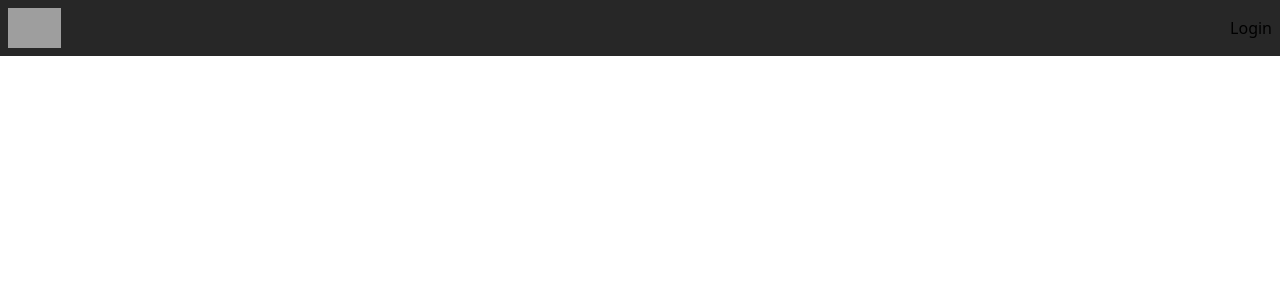
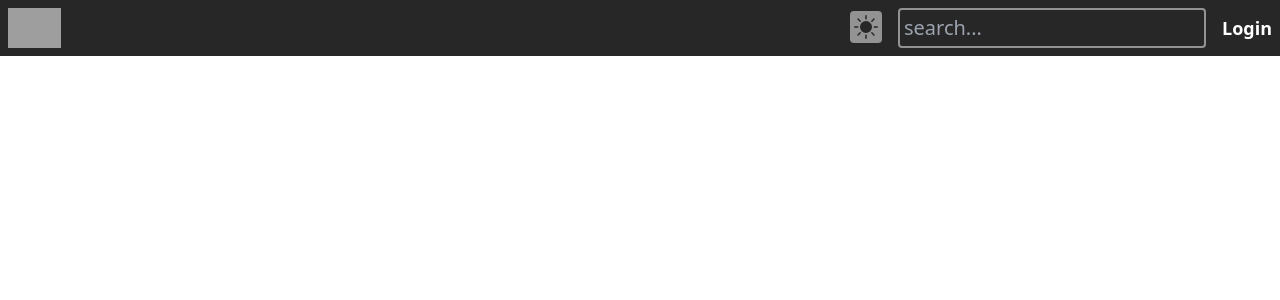
Before and after one commit to FENNICH-Soufiane/movies_front, a React (Create React App) app: page / in a window 1280 px wide. Shown: the top 300 px of the page. Built offline with nearby package versions, Linux system fonts and the light colour scheme; grey boxes are pictures that could not be loaded.

Commit message:
using react-icons

```diff
--- a/package.json
+++ b/package.json
@@ -8,6 +8,7 @@
     "@testing-library/user-event": "^13.5.0",
     "react": "^18.3.1",
     "react-dom": "^18.3.1",
+    "react-icons": "^5.3.0",
     "react-scripts": "5.0.1",
     "web-vitals": "^2.1.4"
   },
--- a/src/components/user/Navbar.jsx
+++ b/src/components/user/Navbar.jsx
@@ -1,4 +1,5 @@
 import React from "react";
+import { BsFillSunFill } from "react-icons/bs";
 
 export default function Navbar() {
   return (
@@ -7,8 +8,20 @@ export default function Navbar() {
         <div className="flex justify-between items-center">
           <img src="./logo.png" alt="" className="h-10" />
 
-          <ul>
-            <li>Login</li>
+          <ul className="flex items-center space-x-4">
+            <li>
+              <button className="bg-dark-subtle p-1 rounded">
+                <BsFillSunFill className="text-secondary" size={24} />
+              </button>
+            </li>
+            <li>
+              <input
+                type="text"
+                className="border-2 border-dark-subtle p-1 rounded bg-transparent text-xl outline-none focus:border-white transition text-white"
+                placeholder="search..."
+              />
+            </li>
+            <li className="text-white font-semibold text-lg">Login</li>
           </ul>
         </div>
       </div>
```
Also changed, not shown: 1 other file (tests, documents, lock files or other folders).
